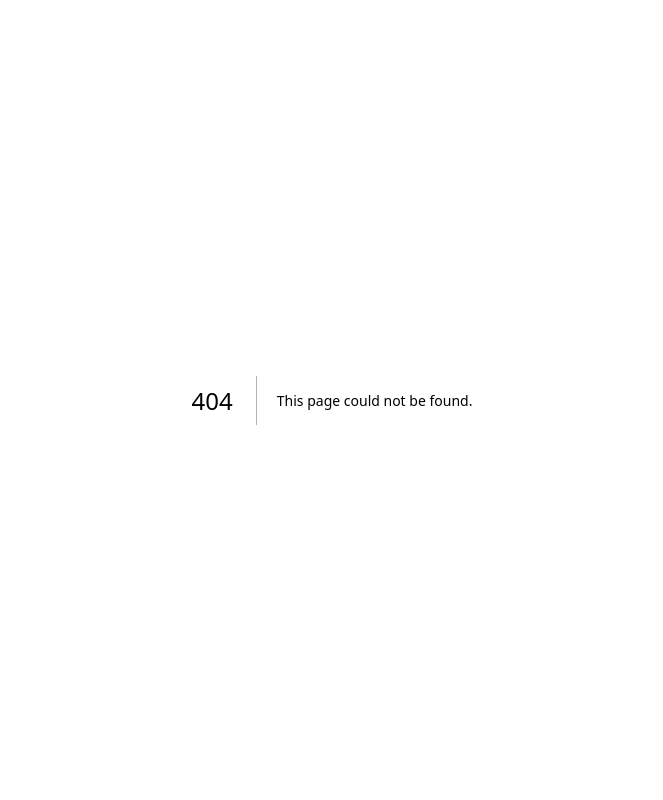
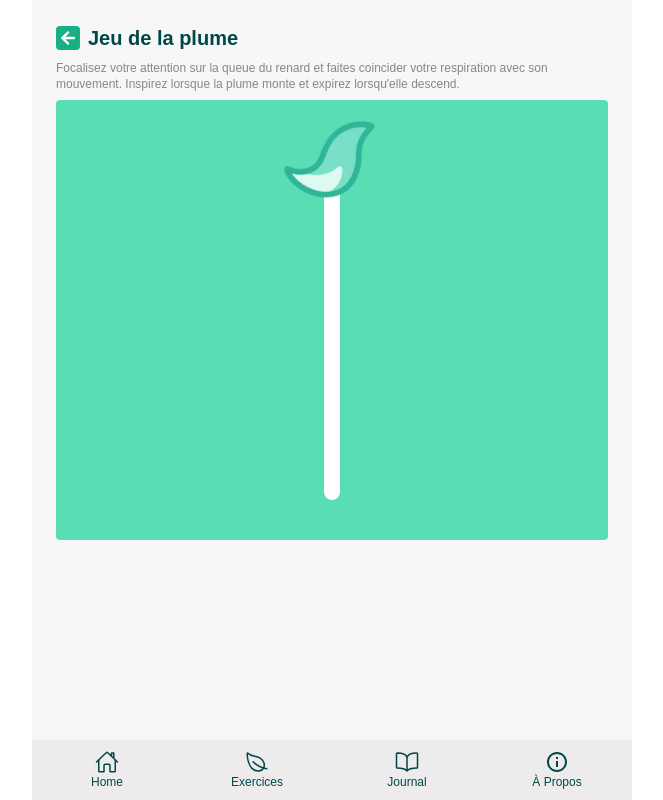
Before and after one commit to ErwanCoubret/tsuni, a Next.js app in the folder tsuni-app/: page /exercices/feather in a window 1280 px wide. Before the commit this address had no page. Shown: the whole page, without its empty margins (308-971 px from the left). Built offline with nearby package versions, Linux system fonts and the light colour scheme.

Commit message:
feather game

```diff
--- a/tsuni-app/app/(root)/about/page.tsx
+++ b/tsuni-app/app/(root)/about/page.tsx
@@ -35,7 +35,7 @@ export default function Home() {
 
         <Image
           src="/TSUNI BANNER PNG.png"
-          width={300}
+          width={250}
           height={100}
           alt="Logo"
           className="mx-auto my-5"
@@ -85,6 +85,9 @@ export default function Home() {
             ))}
           </ul>
 
+            <p className="text-sm text-gray-4 italic">
+              Sous la supervision d’Audrey VOLTZENLOGEL (KS groupe)
+            </p>
 
         </div>
 
--- /dev/null
+++ b/tsuni-app/app/(root)/exercices/feather/page.tsx
@@ -0,0 +1,43 @@
+"use client";
+
+import { useEffect } from "react";
+import { motion } from "framer-motion";
+import Image from "next/image";
+import Link from "next/link";
+import { FaArrowLeft } from "react-icons/fa";
+
+export default function FeatherGame() {
+  useEffect(() => {
+    const setVh = () => {
+      document.documentElement.style.setProperty("--vh", `${window.innerHeight * 0.01}px`);
+    };
+    setVh();
+    window.addEventListener("resize", setVh);
+    return () => window.removeEventListener("resize", setVh);
+  }, []);
+
+  return (
+    <div className="relative h-[calc(var(--vh)*100)] bg-gray-1 -z-30 flex flex-col p-6 overflow-hidden">
+      <div className="flex items-center gap-2 mb-2">
+        <Link href="/exercices" className="bg-green-3 h-fit rounded p-1">
+          <FaArrowLeft className="text-white" />
+        </Link>
+        <h1 className="text-xl font-bold text-green-4">Jeu de la plume</h1>
+      </div>
+      <p className="text-xs text-gray-4 mb-2">
+        Focalisez votre attention sur la queue du renard et faites coincider votre respiration avec son mouvement. Inspirez lorsque la plume monte et expirez lorsqu'elle descend.
+      </p>
+      <div className="flex h-110 items-center justify-center mb-6 -z-20 bg-green-2 rounded">
+        <motion.div
+          animate={{ y: [150, -173, 150] }}
+          transition={{ duration: 10, repeat: Infinity, ease: "easeInOut" }}
+        >
+          <div className="relative z-20">
+            <Image src="/tail.png" alt="feather" width={120} height={600} priority className="rotate-30" />
+          </div>
+        </motion.div>
+        <div className="absolute w-3 h-90 flex items-center justify-center bg-white -z-10 p-2 rounded-full" />
+      </div>
+    </div>
+  );
+}
--- a/tsuni-app/app/(root)/exercices/page.tsx
+++ b/tsuni-app/app/(root)/exercices/page.tsx
@@ -1,6 +1,9 @@
 "use client";
 
+import Link from "next/link";
 import { useEffect } from "react";
+import { FaArrowRight } from "react-icons/fa";
+import { FaFeatherPointed } from "react-icons/fa6";
 
 export default function Home() {
   useEffect(() => {
@@ -23,9 +26,28 @@ export default function Home() {
           Découvrez des exercices pratiques pour vous aider à gérer le stress et l'anxiété. Ces exercices sont conçus pour être simples et efficaces, et ont été définis conjointement avec des professionnels de santé.
         </p>
 
+        <div className="flex justify-between gap-1 bg-gray-2 rounded p-2">
+          <div className="flex flex-col gap-1">
+            <div className="flex items-center gap-2">
+              <FaFeatherPointed className="text-green-3 text-2xl" />
+              <h2 className="text-green-3 font-bold text-base mb-1">Jeu de la Plume</h2>
+            </div>
+
+            <p className="text-gray-4 text-sm">
+              Retrouvez un rythme de respiration apaisant et relaxant en suivant la queue du renard.
+            </p>
+          </div>
+
+          <Link className="flex items-center bg-green-3 justify-center bg-gray-3 h-full p-2 rounded"
+            href="./exercices/feather">
+
+            <FaArrowRight className=" text-white text-xl rounded  ml-auto" />
+          </Link>
+        </div>
+
         <div className="w-full p-3 bg-green-1 rounded-lg border-2 border-green-2 text-green-3">
           <p className="text-sm">
-            Cette section est en construction.
+            Plus d'exercices sont en élaboration.
           </p>
         </div>
       </div>
--- a/tsuni-app/app/components/Navbar.tsx
+++ b/tsuni-app/app/components/Navbar.tsx
@@ -12,7 +12,7 @@ export default function Navbar() {
     <nav className="absolute max-w-[600px] bottom-0 z-4000 bg-gray-2 h-15 text-white w-full">
       <div className="flex items-center w-full h-full">
         <Link
-          href="./"
+          href="/"
           className={`flex flex-col justify-center items-center w-full h-full ${
             pathname === "/" ? "bg-green-2 text-gray-1 rounded-tr" : "text-green-4"
           }`}
@@ -26,7 +26,7 @@ export default function Navbar() {
         </Link>
 
         <Link
-          href="./exercices"
+          href="/exercices"
           className={`flex flex-col justify-center items-center w-full h-full ${
             pathname === "/exercices" ? "bg-green-2 text-gray-1 rounded-t" : "text-green-4"
           }`}
@@ -40,7 +40,7 @@ export default function Navbar() {
         </Link>
 
         <Link
-          href="./diary"
+          href="/diary"
           className={`flex flex-col justify-center items-center w-full h-full ${
             pathname === "/diary" ? "bg-green-2 text-gray-1 rounded-t" : "text-green-4"
           }`}
@@ -54,7 +54,7 @@ export default function Navbar() {
         </Link>
 
         <Link
-          href="./about"
+          href="/about"
           className={`flex flex-col justify-center items-center w-full h-full ${
             pathname === "/about" ? "bg-green-2 text-gray-1 rounded-tl" : "text-green-4"
           }`}
--- a/tsuni-app/package.json
+++ b/tsuni-app/package.json
@@ -9,6 +9,7 @@
     "lint": "next lint"
   },
   "dependencies": {
+    "framer-motion": "^12.12.1",
     "next": "15.3.2",
     "react": "^19.0.0",
     "react-dom": "^19.0.0",
```
Also changed, not shown: tsuni-app/public/tail.png (added), 1 other file (tests, documents, lock files or other folders).
